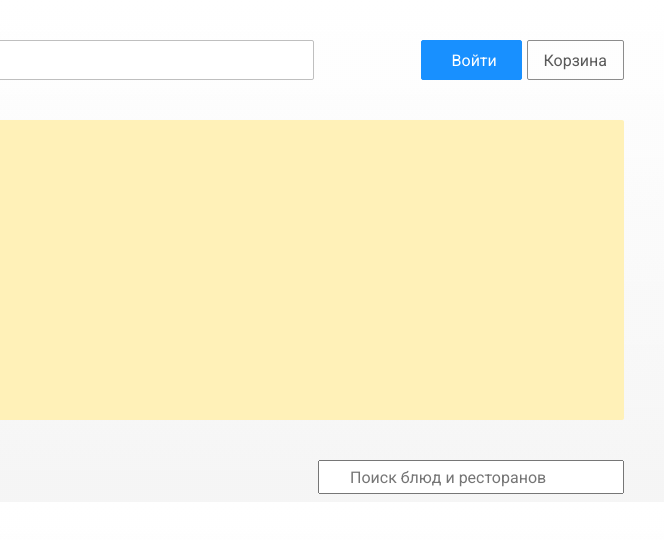
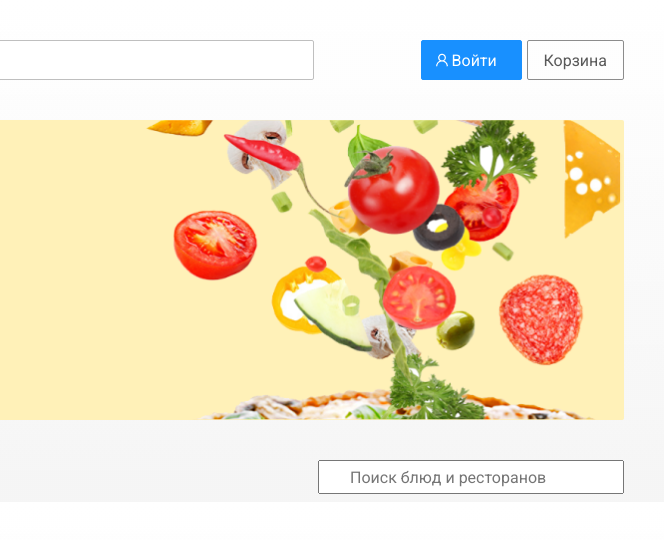
Before and after one commit to Pavla4002/deliveryFood, a plain HTML site: page index.html in a window 1280 px wide. Shown: the full height of the page, 616-1280 px from the left. Drawn offline with Linux system fonts and the light colour scheme; files whose address does not match are found by name.

Commit message:
first commit8

```diff
--- a/assets/css/style.css
+++ b/assets/css/style.css
@@ -75,7 +75,7 @@ h1, h2 ,p, a, input, div{
    border-color: #1890FF;
    background-color: #1890FF;
    color: white;
-   background-image: url(images/human.png);
+   background-image: url(../images/human.png);
    background-repeat: no-repeat;
    background-position: left;
    background-position:14px;
@@ -85,7 +85,7 @@ h1, h2 ,p, a, input, div{
 .banner{
    height: 300px;
    background-color: #FFF1B8;
-   background-image: url(images/image1.png);
+   background-image: url(../images/image1.png);
    background-repeat: no-repeat;
    background-position: right;
    background-size: contain;
```
Also changed, not shown: assets/images/Vector.png (renamed from images/Vector.png), assets/images/human.png (renamed from images/human.png), assets/images/image1.png (renamed from images/image1.png), assets/images/logo.png (renamed from images/logo.png).
